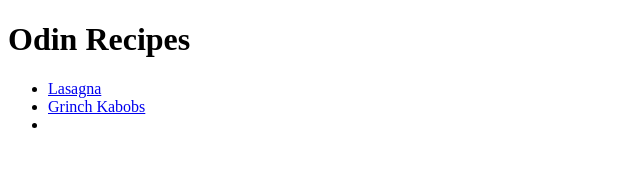
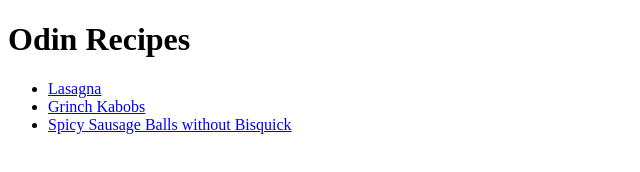
Before and after one commit to KoltonHarris/odin-recipes, a plain HTML site: page index.html in a window 1280 px wide. Shown: the whole page, without its empty margins (0-640 px from the left). Drawn offline with Linux system fonts and the light colour scheme.

Commit message:
Fix - Forgot to save before committing index.html

```diff
--- a/index.html
+++ b/index.html
@@ -10,7 +10,7 @@
     <ul>
        <li><a href="./recipes/easy-lasagna.html">Lasagna</a></li>
        <li><a href="./recipes/grinch-kabobs.html">Grinch Kabobs</a></li>
-       <li></li>
+       <li><a href="./recipes/sausage-balls.html">Spicy Sausage Balls without Bisquick</a></li>
     </ul>
 
 </body>
```
